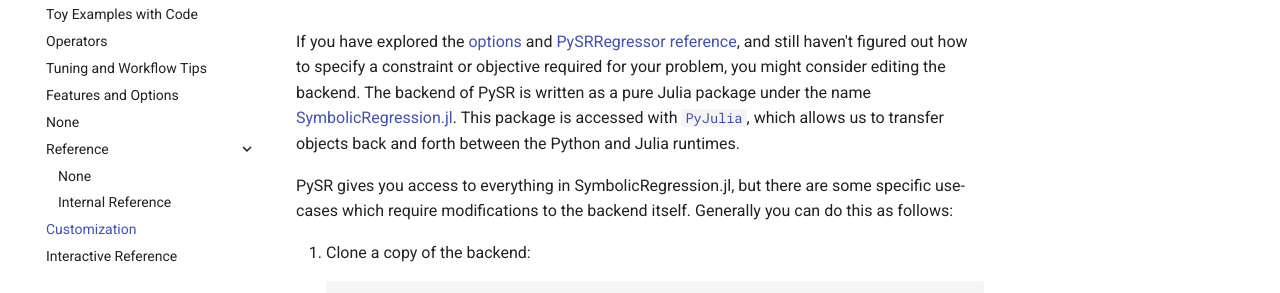
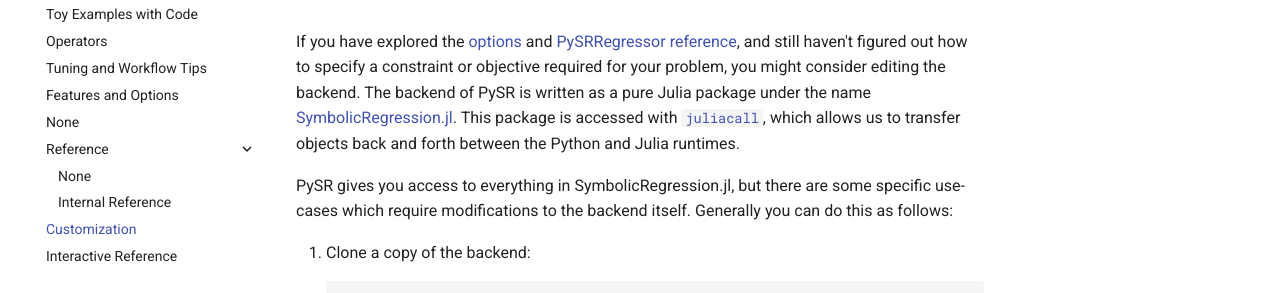
Before and after one commit to MilesCranmer/PySR, an MkDocs documentation site: the page built from docs/backend.md, in a window 1280 px wide and 900 px high. Shown: the part 151-444 px from the top of the window. Built offline with MkDocs 1.6.1 and Material for MkDocs 9.7.7, drawn with Linux system fonts in a browser that asks for light colours; comment, search, counter and statistics services are not loaded.

Commit message:
Rename all instances of PyJulia to juliacall in docs

```diff
--- a/docs/backend.md
+++ b/docs/backend.md
@@ -2,7 +2,7 @@
 
 If you have explored the [options](options.md) and [PySRRegressor reference](api.md), and still haven't figured out how to specify a constraint or objective required for your problem, you might consider editing the backend.
 The backend of PySR is written as a pure Julia package under the name [SymbolicRegression.jl](https://github.com/MilesCranmer/SymbolicRegression.jl).
-This package is accessed with [`PyJulia`](https://github.com/JuliaPy/pyjulia), which allows us to transfer objects back and forth between the Python and Julia runtimes.
+This package is accessed with [`juliacall`](https://github.com/JuliaPy/PythonCall.jl), which allows us to transfer objects back and forth between the Python and Julia runtimes.
 
 PySR gives you access to everything in SymbolicRegression.jl, but there are some specific use-cases which require modifications to the backend itself.
 Generally you can do this as follows:
```
Also changed, not shown: docs/examples.md (+1 -1 lines), 1 other file.
